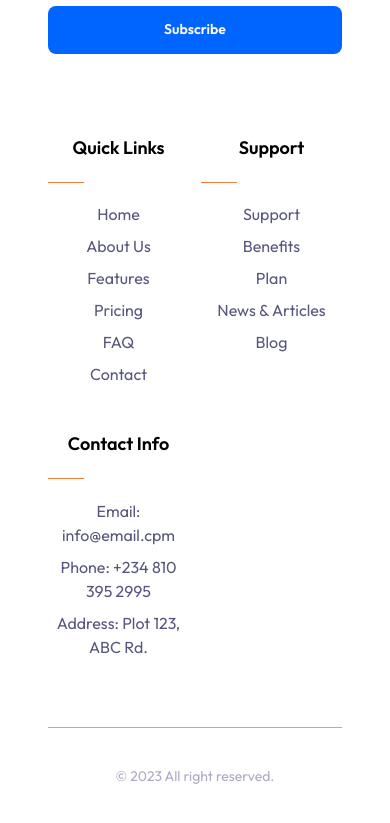
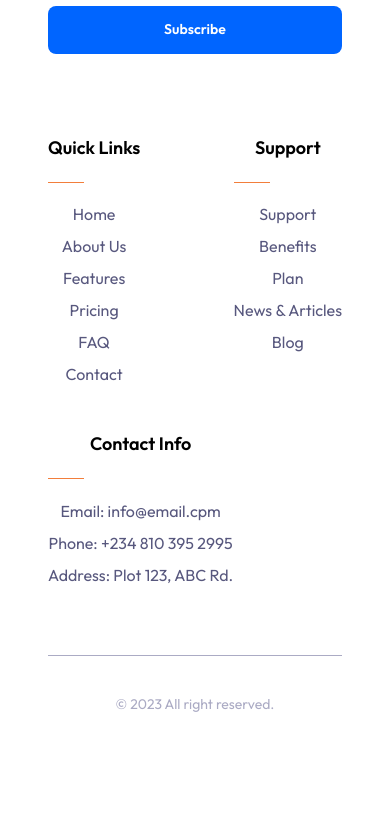
Before and after one commit to klusterthon023/klusterthon023-fintech, a React (Vite) app in the folder frontend/: page /landing-page in a window 390 px wide. Shown: the part 10108-10931 px from the top of the page. After the commit the page ends 10891 px from the top, so only its background shows below. Built offline with nearby package versions, Linux system fonts and the light colour scheme.

Commit message:
Fixed alignment issues

```diff
--- a/frontend/src/components/footer/FooterContext.tsx
+++ b/frontend/src/components/footer/FooterContext.tsx
@@ -7,7 +7,7 @@ function FooterContext() {
   const navigate = useNavigate();
   return (
     <footer className="flex justify-between max-lg:flex-col gap-20 items-center my-9">
-      <div className="flex flex-col gap-6 max-w-[433px] self-start">
+      <div className="flex flex-col gap-6 lg:max-w-[433px] self-start">
         <div className="">
           <img src={logo} alt="invoicehub" />
         </div>
@@ -25,7 +25,7 @@ function FooterContext() {
           </Button>
         </div>
       </div>
-      <div className="grid grid-cols-2 md:grid-cols-3 ma gap-[84px] max-sm:gap-3 item-center">
+      <div className="w-full md:w-auto flex flex-wrap justify-between md:grid md:grid-cols-3 gap-[84px] max-sm:gap-3 item-center">
         <div className="mb-8">
           <h2 className="text-2xl max-xl:text-lg font-semibold mb-4 pb-1 ">
             Quick Links
```
